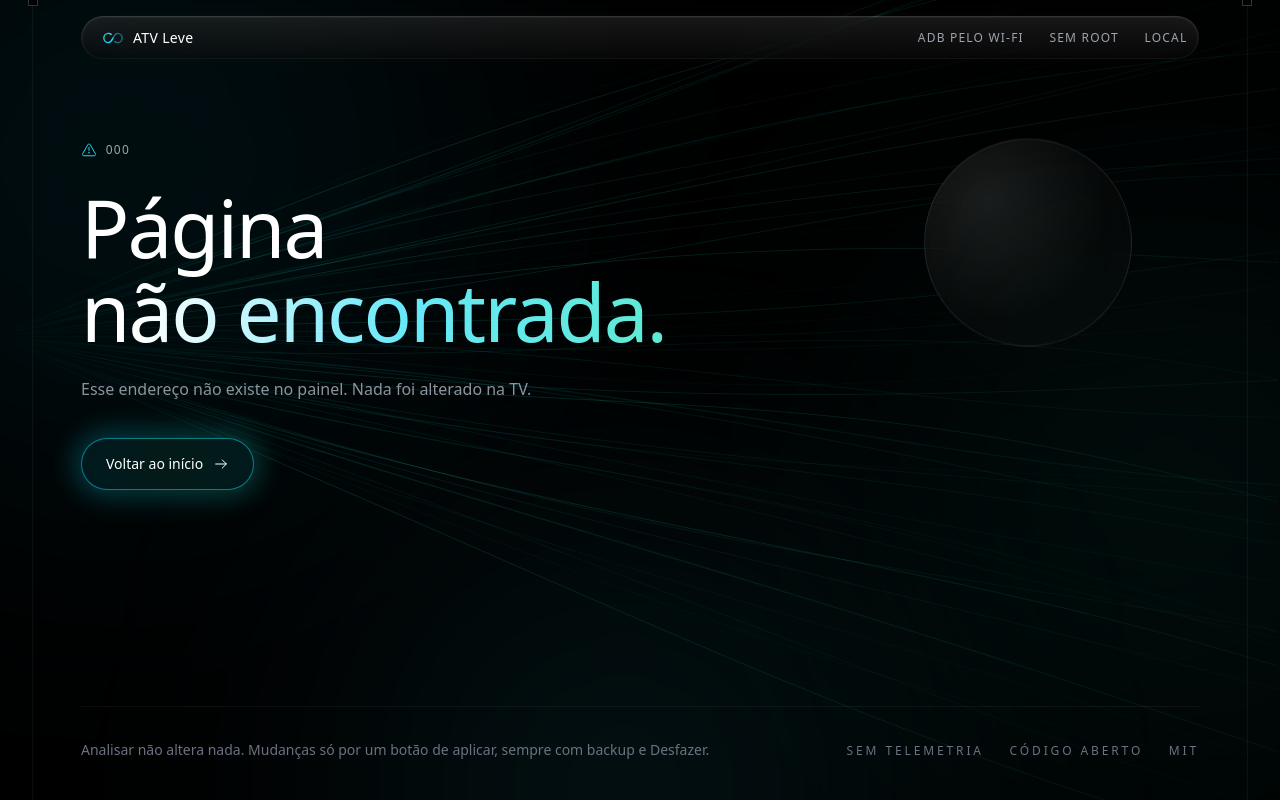
After one commit to diego-luz/atv-leve, a Flask app: template src/atvleve/web/templates/not_found.html in a window 1280 px wide. The commit adds this page. Run offline with Flask 3, Linux system fonts and the light colour scheme; the template is opened without the code that fills it: most values are stand-ins (such as "Sample title", 1, 10 or a date in 2020).

Commit message:
README: índice, perguntas frequentes e privacidade; painel com página 404; imagem de compartilhamento

```diff
--- a/src/atvleve/web/app.py
+++ b/src/atvleve/web/app.py
@@ -105,6 +105,12 @@ def create_app(runner_factory=AdbRunner, allow_remote: bool = False) -> Flask:
     def failed(exc, form=None, **extra):
         return render_template("index.html", form=form or form_values(), error=plain(exc),
                                **extra), 400
+
+    @app.errorhandler(404)
+    @app.errorhandler(405)
+    def not_found(exc):
+        # 405 = reloading or bookmarking a page that only exists as the answer to a form.
+        return render_template("not_found.html", code=exc.code), exc.code
 
     @app.get("/")
     def index():
--- a/src/atvleve/web/static/aura.css
+++ b/src/atvleve/web/static/aura.css
@@ -142,7 +142,7 @@ p { color: var(--text-2); }
 @media (max-width: 1100px) { .orb { display: none; } }
 
 /* --- botões --------------------------------------------------------------------- */
-.btn-primary { position: relative; display: inline-flex; padding: 1px; border: 0; border-radius: 999px; cursor: pointer;
+.btn-primary { position: relative; text-decoration: none; display: inline-flex; padding: 1px; border: 0; border-radius: 999px; cursor: pointer;
   background: linear-gradient(90deg, rgba(6, 182, 212, .6), rgba(20, 184, 166, .6), rgba(6, 182, 212, .6)); }
 .btn-primary::before { content: ""; position: absolute; inset: -6px; z-index: -1; border-radius: inherit; filter: blur(14px);
   background: linear-gradient(90deg, rgba(6, 182, 212, .55), rgba(20, 184, 166, .55)); opacity: .6; transition: opacity .3s; }
--- /dev/null
+++ b/src/atvleve/web/templates/not_found.html
@@ -0,0 +1,19 @@
+{% extends "base.html" %}
+{% from "_ui.html" import icon with context %}
+{% block title %}Página não encontrada · ATV Leve{% endblock %}
+{% block main %}
+<section class="hero compact">
+  <div class="orb o1" aria-hidden="true"></div>
+  <span class="hero-label">{{ icon("alert") }}{{ code }}</span>
+  {% if code == 405 %}
+  <h1 class="display">Esta página<br><span class="grad">vem de um botão.</span></h1>
+  <p class="lead">Ela só abre a partir do painel (por exemplo, depois de apertar Analisar). Recarregar ou abrir o endereço direto não funciona. Nada foi alterado na TV.</p>
+  {% else %}
+  <h1 class="display">Página<br><span class="grad">não encontrada.</span></h1>
+  <p class="lead">Esse endereço não existe no painel. Nada foi alterado na TV.</p>
+  {% endif %}
+  <div class="hero-actions">
+    <a class="btn-primary" href="{{ url_for('index') }}"><span>Voltar ao início{{ icon("arrow") }}</span></a>
+  </div>
+</section>
+{% endblock %}
```
Also changed, not shown: tests/test_web.py (+8 -0 lines), README.md, 1 other file.
